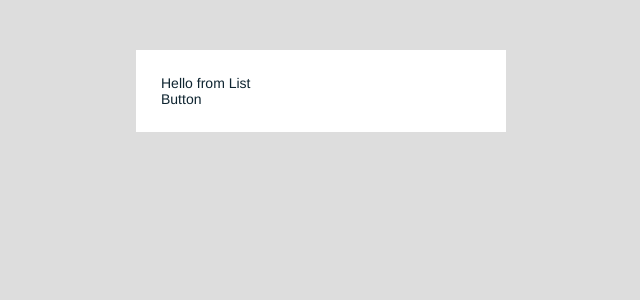
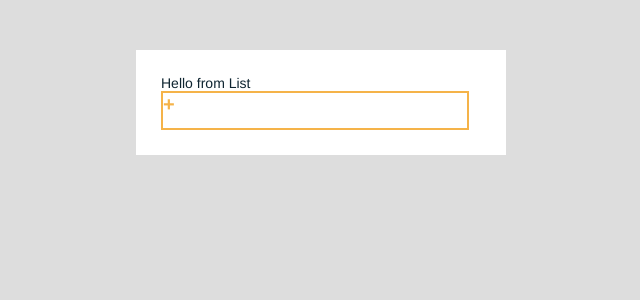
Before and after one commit to AbrahamBen/timer-app, a React (Create React App) app: page / in a window 1280 px wide. Shown: the top 300 px of the page, without its empty margins (319-959 px from the left). Built offline with nearby package versions, Linux system fonts and the light colour scheme.

Commit message:
Update Button.jsx
Add button  code  in component

```diff
--- a/src/components/button/Button.jsx
+++ b/src/components/button/Button.jsx
@@ -5,7 +5,9 @@ class Button extends React.Component{
 
     render() {
         return (
-             <div>Button</div>
+             <div className="button__outline">
+                +
+             </div>
         );
     }
 }
```
